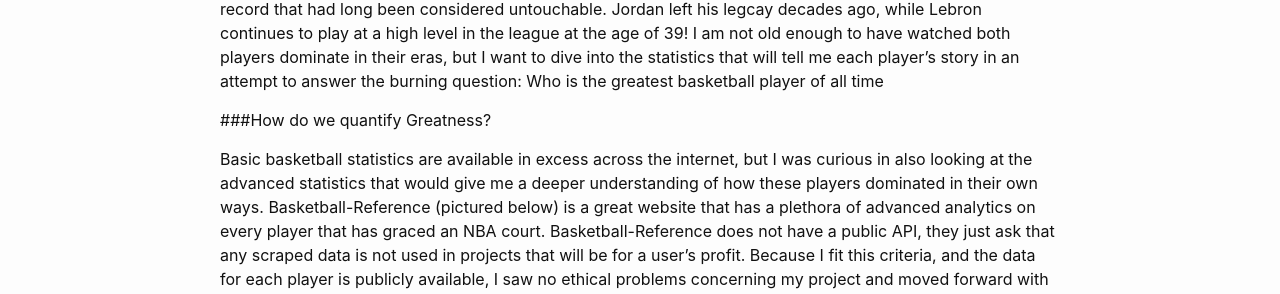
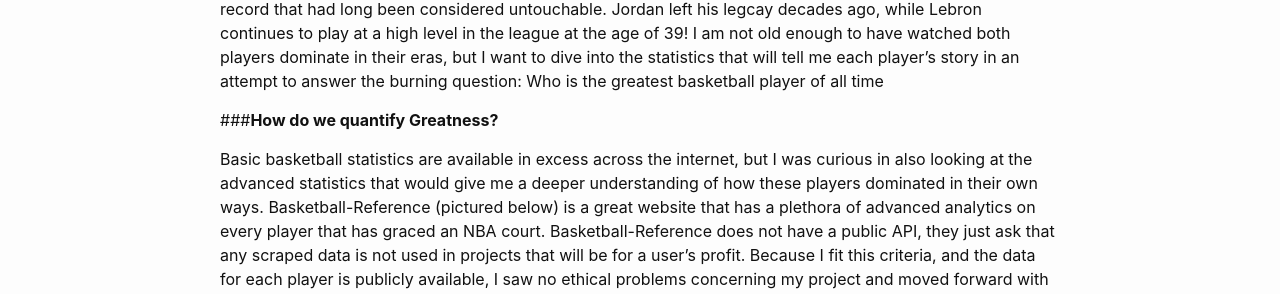
Before and after one commit to brady-heinig/brady-heinig.github.io, a Jekyll site: the page built from _posts/2023-12-03-NBA-Data-Scraping.md, in a window 1280 px wide. Shown: the part 741-1035 px from the top of the page. Built offline with Jekyll 4.4.1, drawn with Linux system fonts in a browser that asks for light colours; comment, search, counter and statistics services are not loaded.

```diff
--- a/_posts/2023-12-03-NBA-Data-Scraping.md
+++ b/_posts/2023-12-03-NBA-Data-Scraping.md
@@ -17,7 +17,7 @@ Craft a blog post encompassing:
 
 This is a debate that has graced many barbershops for the last few years, and it doesn't show any sign of slowing down. Michael Jordan cemented himself as an all-time great by winning 6 championships with the Chicago Bulls, while also changing the way the game was played. People claimed we would never see a player that came close to Jordan's greatness. Enter Lebron James. Coming into the NBA as an 18 year old kid, Lebron lived up to lofty expectations by winning 4 championships with 3 different teams and breaking the NBA scoring record that had long been considered untouchable. Jordan left his legcay decades ago, while Lebron continues to play at a high level in the league at the age of 39! I am not old enough to have watched both players dominate in their eras, but I want to dive into the statistics that will tell me each player's story in an attempt to answer the burning question: Who is the greatest basketball player of all time
 
-###How do we quantify Greatness?
+###**How do we quantify Greatness?**
 
 Basic basketball statistics are available in excess across the internet, but I was curious in also looking at the advanced statistics that would give me a deeper understanding of how these players dominated in their own ways. Basketball-Reference (pictured below) is a great website that has a plethora of advanced analytics on every player that has graced an NBA court. Basketball-Reference does not have a public API, they just ask that any scraped data is not used in projects that will be for a user's profit. Because I fit this criteria, and the data for each player is publicly available, I saw no ethical problems concerning my project and moved forward with it. The website includes pages that have datatables with basic and advanced statistics for both Lebron and MJ in their regular season and playoff careers. I was interested in looking at both players dominance at an individual game level and also when zooming out and looking at seasons as a whole. The tricky part about the structure of this website is that the data for each season is located on a different page. This required some adjustments on my part in order to properly collect the data.
 
@@ -25,4 +25,4 @@ Basic basketball statistics are available in excess across the internet, but I w
 
 In order to obtain the needed statistics, I used a webscraper built with the BeautifulSoup package in python. This scraper looped through the years that each player was active in the NBA, and the resulting dataframe has entries for every single game that each player has played in their NBA careers with accompanying basic and advanced statistics. Along with common stats like Points, Rebounds, and Feild Goal %, this dataset includes advanced stats like Usage %, Effective Field Goal %, and Box Plus Minus, which allow us to analyze their performance from a game as a whole.
 
-Once I had the data in hand, I began the EDA process in order to glean some visual insight that might solve this debate for me (you can read my article where I dive into that process <a href="https://brady-heinig.github.io/2023/12/09/NBA-EDA.html" target="_blank">here </a>). All of the code I used to scrape Basketball-Reference.com can be found in my repository <a href="https://brady-heinig.github.io/2023/12/09/NBA-EDA.html" target="_blank">here </a> in case you would like to try a similar idea. Make sure to stay up to date with me as I settle the most heated debate in the basketball world by using advanced metrics.
+Once I had the data in hand, I began the EDA process in order to glean some visual insight that might solve this debate for me (you can read my article where I dive into that process <a href="https://brady-heinig.github.io/2023/12/09/NBA-EDA.html" target="_blank">here </a>). All of the code I used to scrape Basketball-Reference.com can be found in my repository <a href="https://github.com/brady-heinig/final_proj/blob/main/final_project.ipynb" target="_blank">here </a> in case you would like to try a similar idea. Make sure to stay up to date with me as I settle the most heated debate in the basketball world by using advanced metrics.
```
